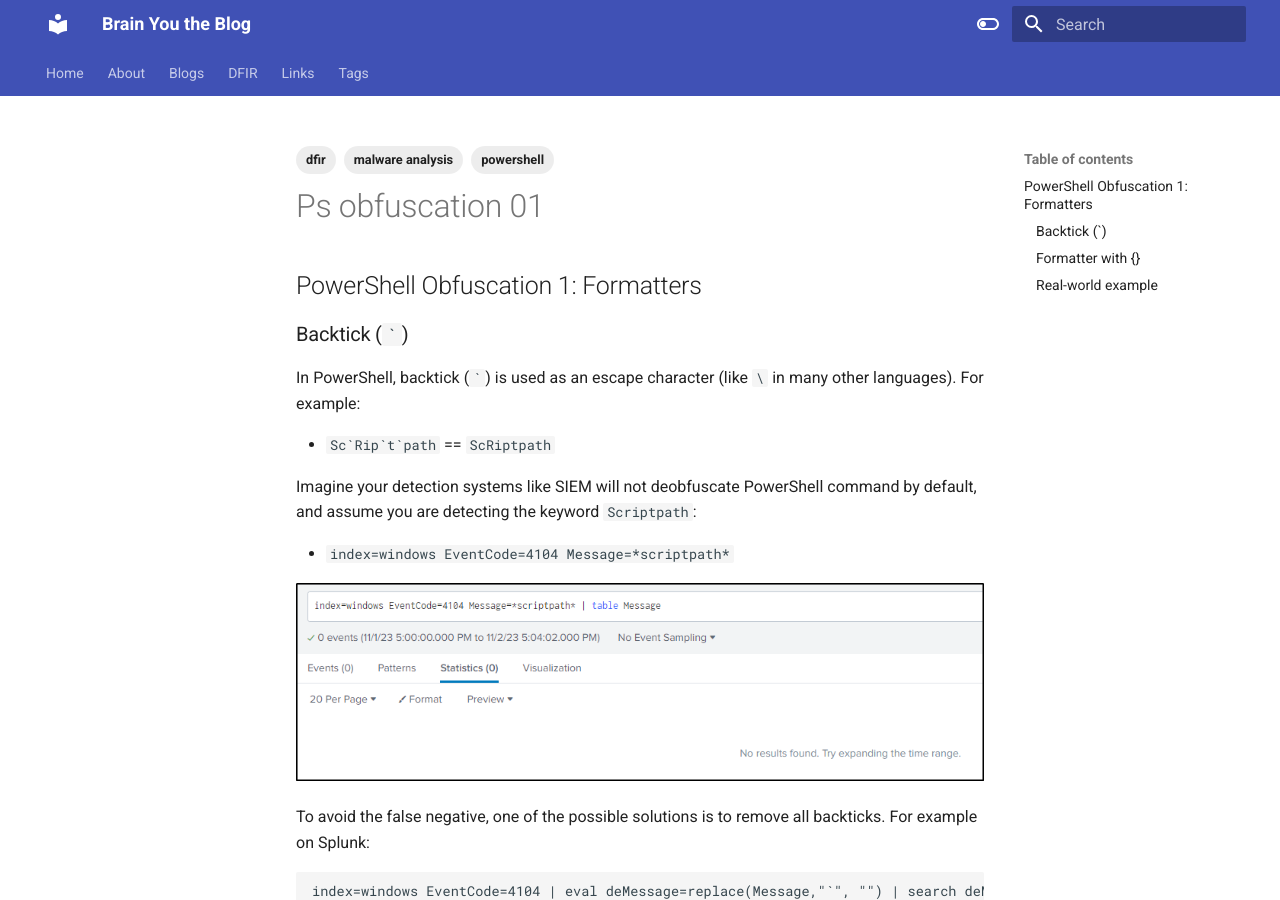
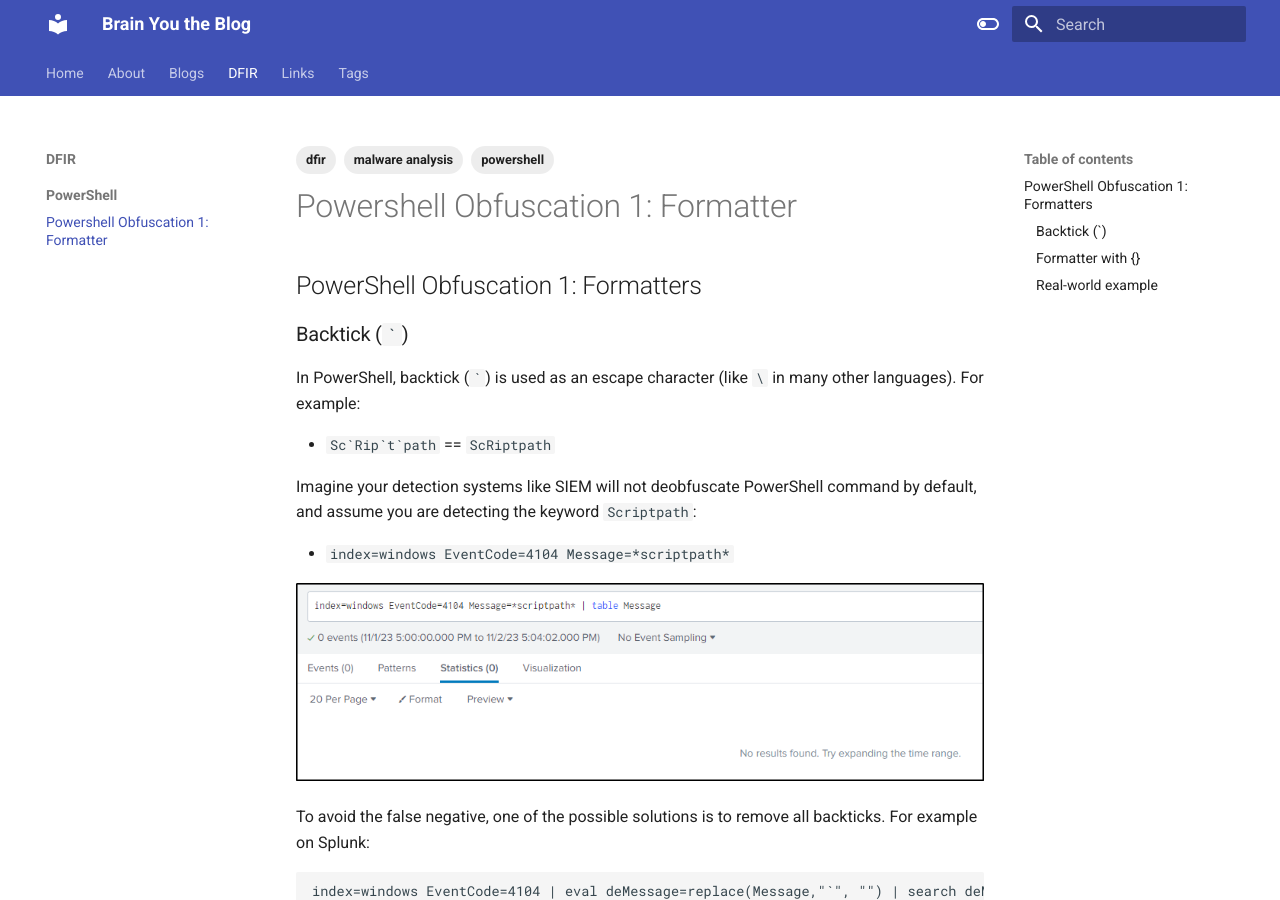
Before and after one commit to secbrianyau/myblog, an MkDocs documentation site: the page built from docs/dfir/ps-obfuscation-01.md, in a window 1280 px wide and 900 px high. Built offline with MkDocs 1.6.1 and Material for MkDocs 9.7.7, drawn with Linux system fonts in a browser that asks for light colours; some of the changed lines change nothing that is shown.

Commit message:
Update mkdocs.yml

```diff
--- a/mkdocs.yml
+++ b/mkdocs.yml
@@ -10,7 +10,7 @@ nav:
     - '202306 - AutoIt3 based USB Malware: The 0LIONW0 Worm (aka AutoIt.OTORUN.AC)': 'blogs/202306-USBMalware.md'
   - DFIR:
     - 'PowerShell':
-      - 'Powershell Obfuscation 1: Formatter': 'docs/dfir/ps-obfuscation-01.md'
+      - 'Powershell Obfuscation 1: Formatter': 'dfir/ps-obfuscation-01.md'
   - Links: links.md
   - Tags: tags.md
 # plugins:
```
